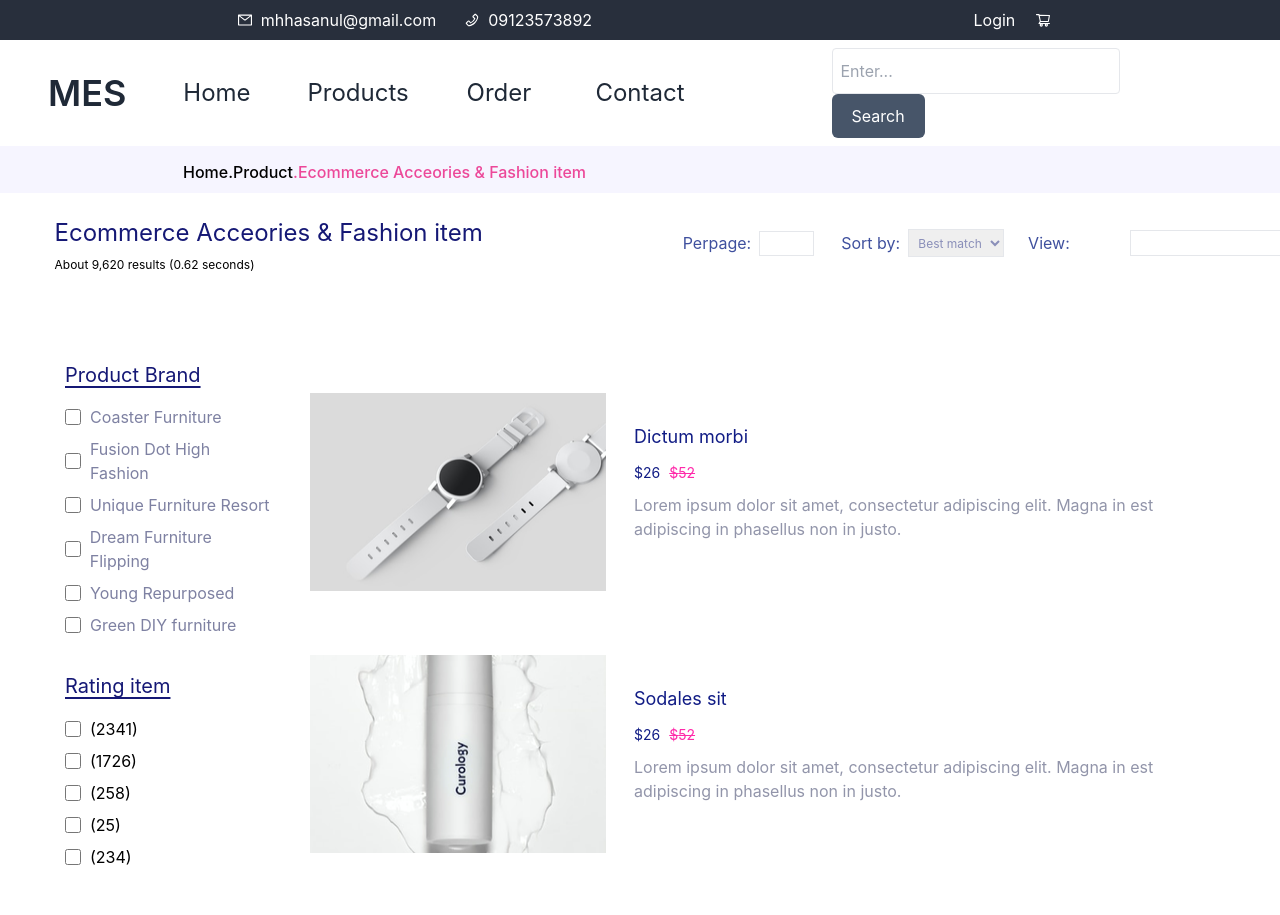
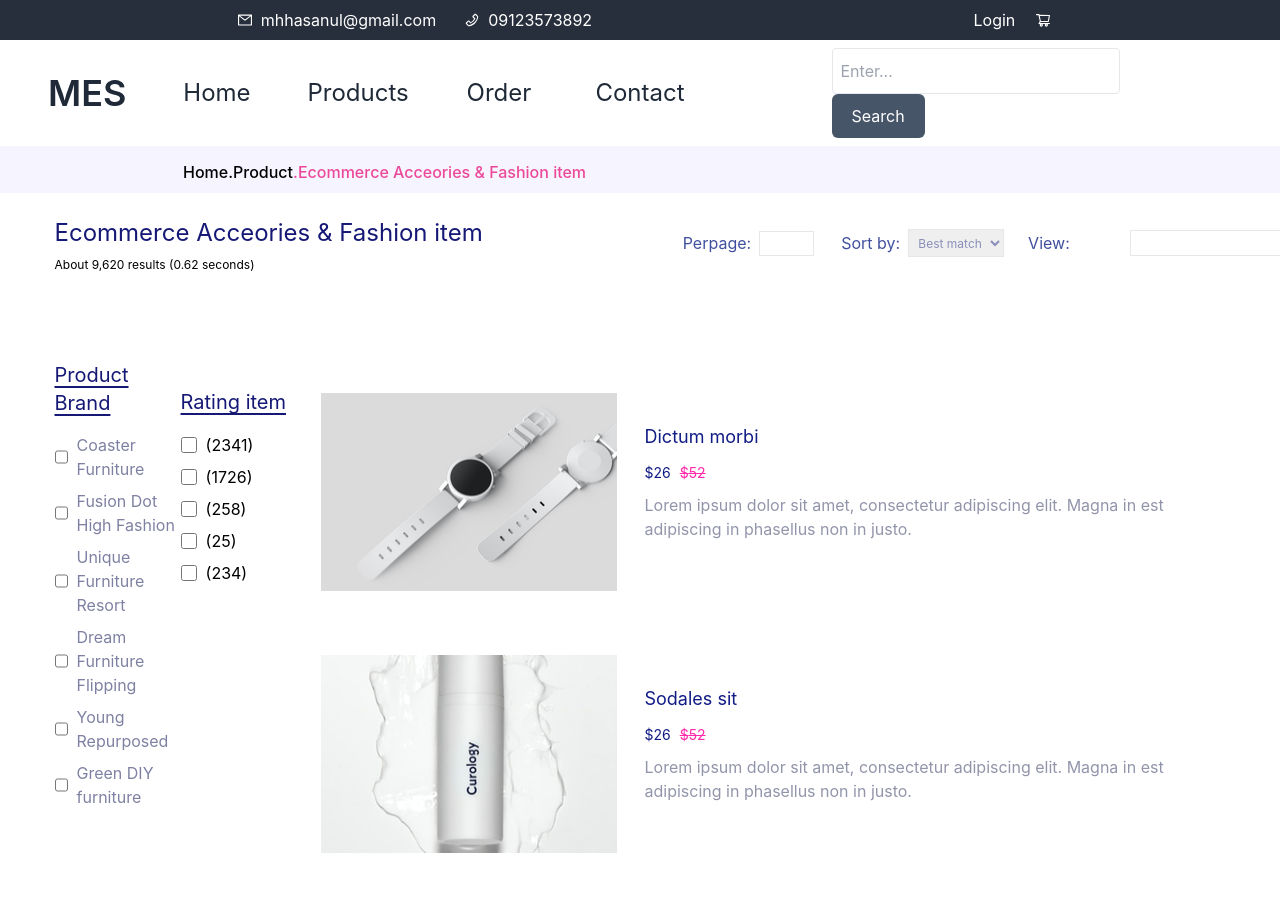
Before and after one commit to eNViDAT0001/WebMES, a React (Create React App) app: page /category in a window 1280 px wide. Shown: the top 915 px of the page. Built offline with nearby package versions, Linux system fonts and the light colour scheme.

Commit message:
adjust category

```diff
--- /dev/null
+++ b/src/components/Category/HeaderBar.js
@@ -0,0 +1,11 @@
+const HeaderBar = () =>{
+    return(
+    <div className="w-full h-47px bg-gray-header">
+        <div className="flex justify-start items-center flex-row flex-nowrap py-14px px-183px font-medium text-base">
+            <h1>Home.Product</h1>
+            <h1 className="text-pink-500 ">.Ecommerce Acceories & Fashion item</h1>
+        </div>
+    </div>)
+}
+
+export default HeaderBar
--- /dev/null
+++ b/src/components/Category/ListOfProducts.js
@@ -0,0 +1,25 @@
+import { product } from "../../dummy_database/Category"
+
+const ListOfProducts = () => {
+    return(
+        <div className='flex flex-col '>
+                    {product.map(data =>(
+                        <div key={data.id} className = "flex flex-row justify-start w-921px h-230px my-4">
+                            <img src={data.image} alt="anh san pham" className='my-4 ml-4 mr-7'></img>
+                            <div className='flex flex-col mt-46px'>
+                                <h1 className='flex justify-start font-normal text-lg text-purple-name-product mb-3'>{data.name}</h1>
+                                <div className= "flex flex-row">
+                                    <h1 className='font-normal text-purple-name-product text-sm mr-9px'>${data.priceSale}</h1>
+                                    <h1 className='font-normal text-pink-price-sale text-sm line-through mb-10px'>${data.price}</h1>
+                                </div>
+                                <div className='text-left'>
+                                    <h1 className=' text-base text-gray-text-product-content'>{data.content}</h1>
+                                </div>
+                            </div>
+
+                        </div>
+                    ))}
+                </div>)
+}
+
+export default ListOfProducts
--- /dev/null
+++ b/src/components/Category/OptionBar.js
@@ -0,0 +1,22 @@
+const OptionBar = () =>{
+    return(
+        <div className="flex justify-center flex-row">
+            <div className="w-1171px h-11 mt-6 flex justify-start flex-nowrap whitespace-nowrap">
+                <div className="flex flex-col">
+                    <h1 className=" font-normal text-2xl text-purple-text">Ecommerce Acceories & Fashion item</h1>
+                    <h1 className= "font-normal text-xs self-start mt-2"> About 9,620 results (0.62 seconds)</h1>
+                </div>
+            <div className="ml-200px pt-2 flex items-center">
+                <h1 className="font-normal text-purple-text-2 mr-2 ">Perpage:</h1>
+                <input type = "text" className=" w-55px h-25px border " ></input>
+                <h1 className="font-normal text-purple-text-2 ml-27px"> Sort by:</h1>
+                <select className=" w-24 h-7 ml-2 border text-center text-xs text-gray-text-in-select" >
+                    <option value = "0" >Best match</option>
+                </select>
+                <h1 className="font-normal text-purple-text-2 pl-6">View:</h1>
+                <input type = "text" className=" ml-60px w-40 border"></input>
+            </div>
+        </div>
+    </div>)}
+
+export default OptionBar
--- /dev/null
+++ b/src/components/Category/ProductBrand.js
@@ -0,0 +1,16 @@
+import { productBandCheckBox } from "../../dummy_database/Category"
+
+const ProductBrand = () => {
+    return(
+        <div>
+            <h1 className=" font-normal text-xl text-purple-text underline underline-offset-4 mb-4 ">Product Brand</h1>
+            <div>
+                {productBandCheckBox.map(type =>(
+                    <div key = {type.id} className= "flex flex-row items-center mb-2">
+                    <input type="checkbox" className=" w-4 h-4 mr-9px accent-purple-check-product-brand"/>
+                    <h1 className=" font-normal text-base text-gray-text-product-brand ">{type.name}</h1>
+                </div>))}
+            </div>
+        </div>)
+}
+export default ProductBrand
--- /dev/null
+++ b/src/components/Category/RatingItems.js
@@ -0,0 +1,17 @@
+import { ratingItem } from "../../dummy_database/Category"
+
+const RatingItem = () =>{
+    return(
+    <div className="flex flex-col justify-start items-start w-52 ">
+        <h1 className=" font-normal text-xl text-purple-text underline underline-offset-4 mt-27px mb-17px">Rating item</h1>
+        <div>
+            {ratingItem.map(rating =>(
+                <div key={rating.id} className= "flex flex-row items-center mb-2">
+                    <input type="checkbox" className=" w-4 h-4 mr-9px accent-yellow-check-rating-item"/>
+                    <h1 className=" font-normal text-base text-black ">({rating.amount})</h1>
+            </div>))}
+        </div>
+    </div>)
+}
+
+export default RatingItem
--- a/src/components/Footer/Footer.jsx
+++ b/src/components/Footer/Footer.jsx
@@ -27,7 +27,7 @@ const Footer = () => {
       </div>
       <InfoContainer />
       <div className="grid grid-cols-1 sm:grid-cols-2 lg:grid-cols-3 gap-10 text-center pt-2 text-gray-400 text-sm pb-8">
-        <span>© 2022 Appy. All rights reserved.</span>
+        <span>© 2022 Apply. All rights reserved.</span>
         <span>Terms · Privacy Policy</span>
         <SocialIcons Icons={ICONS} />
       </div>
--- a/src/pages/CategoryPages/CategoryPages.js
+++ b/src/pages/CategoryPages/CategoryPages.js
@@ -1,99 +1,28 @@
 
-import {productBandCheckBox, ratingItem,product} from '../../dummy_database/category'
-
-const HeaderBarContainer = "w-full h-47px bg-gray-header"
-const HeaderFontContainer = "flex justify-start items-center flex-row flex-nowrap py-14px px-183px font-medium text-base"
-const FullContainerOption = "w-1171px h-11 mt-6 flex justify-start flex-nowrap whitespace-nowrap	" //include option anh label
-const ContainerOnlyOption = "ml-200px pt-2 flex items-center"
-const ContainerBothFilterAndProduct = "flex flex-row justify-around mt-100px w-1171px "
+import {productBandCheckBox, ratingItem,product} from '../../dummy_database/Category'
+import HeaderBar from '../../components/Category/HeaderBar'
+import OptionBar from '../../components/Category/OptionBar'
+import ProductBrand from '../../components/Category/ProductBrand' //include option anh label
+import RatingItem from '../../components/Category/RatingItems'
+import ListOfProducts from '../../components/Category/ListOfProducts'
 
 
-const convertStar = () =>{
-    return
-}
+
+
 
 const CategoryPage = () =>{
-
     return (
     <div className=" flex-auto" >
-            <div className={HeaderBarContainer}>
-                <div className={HeaderFontContainer}>
-                    <h1>Home.Product</h1>
-                    <h1 className="text-pink-500 ">.Ecommerce Acceories & Fashion item</h1>
-                </div>
-
-        </div>
-            <div className="flex justify-center flex-row">
-                <div className={FullContainerOption}>
-                    <div className="flex flex-col">
-                        <h1 className=" font-normal text-2xl text-purple-text">Ecommerce Acceories & Fashion item</h1>
-                        <h1 className= "font-normal text-xs self-start mt-2"> About 9,620 results (0.62 seconds)</h1>
-                    </div>
-                <div className={ContainerOnlyOption}>
-                    <h1 className="font-normal text-purple-text-2 mr-2 ">Perpage:</h1>
-                    <input type = "text" className=" w-55px h-25px border " ></input>
-                    <h1 className="font-normal text-purple-text-2 ml-27px"> Sort by:</h1>
-                    <select className=" w-24 h-7 ml-2 border text-center text-xs text-gray-text-in-select" >
-                        <option value = "0" >Best match</option>
-                    </select>
-                    <h1 className="font-normal text-purple-text-2 pl-6">View:</h1>
-                    <input type = "text" className=" ml-60px w-40 border"></input>
-                </div>
+            <HeaderBar />
+            <OptionBar />
+        <div className="flex justify-center ">
+            <div className="flex flex-row justify-around mt-100px w-1171px">
+                <ProductBrand />
+                <RatingItem />
+                <ListOfProducts />
             </div>
         </div>
-        <div className="flex justify-center ">
-            <div className={ContainerBothFilterAndProduct}>
-                <div className="flex flex-col justify-start items-start w-52 ">
-                    <h1 className=" font-normal text-xl text-purple-text underline underline-offset-4 mb-4 ">Product Brand</h1>
-                    <div>
-                        {productBandCheckBox.map(type =>(
-                            <div key = {type.id} className= "flex flex-row items-center mb-2">
-                                <input type="checkbox" className=" w-4 h-4 mr-9px accent-purple-check-product-brand"/>
-                                <h1 className=" font-normal text-base text-gray-text-product-brand ">
-                                    {type.name}
-                                </h1>
-                            </div>
-                        ))}
-                    </div>
-                    <h1 className=" font-normal text-xl text-purple-text underline underline-offset-4 mt-27px mb-17px">Rating item</h1>
-                    <div>
-                        {ratingItem.map(rating =>(
-                            <div key={rating.id} className= "flex flex-row items-center mb-2">
-                                 <input type="checkbox" className=" w-4 h-4 mr-9px accent-yellow-check-rating-item"/>
-                                 <div>{convertStar(5)}</div>
-                                 <h1 className=" font-normal text-base text-black ">
-                                    ({rating.amount})
-                                 </h1>
-                            </div>
-                        ))}
-                    </div>
-                </div>
-                <div className='flex flex-col '>
-                    {product.map(data =>(
-                        <div key={data.id} className = "flex flex-row justify-start w-921px h-230px my-4">
-                            <img src={data.image} alt="anh san pham" className='my-4 ml-4 mr-7'></img>
-                            <div className='flex flex-col mt-46px'>
-                                <h1 className='flex justify-start font-normal text-lg text-purple-name-product mb-3'>{data.name}</h1>
-                                <div className= "flex flex-row">
-                                    <h1 className='font-normal text-purple-name-product text-sm mr-9px'>${data.priceSale}</h1>
-                                    <h1 className='font-normal text-pink-price-sale text-sm line-through mb-10px'>${data.price}</h1>
-                                </div>
-                                <div className='text-left'>
-                                    <h1 className=' text-base text-gray-text-product-content'>{data.content}</h1>
-                                </div>
-                            </div>
-
-                        </div>
-                    ))}
-
-                </div>
-            </div>
-
-        </div>
-    </div>
-
-    )
-
+    </div>)
 };
 
 export default CategoryPage;
```
Also changed, not shown: 2 other files (tests, documents, lock files or other folders).
